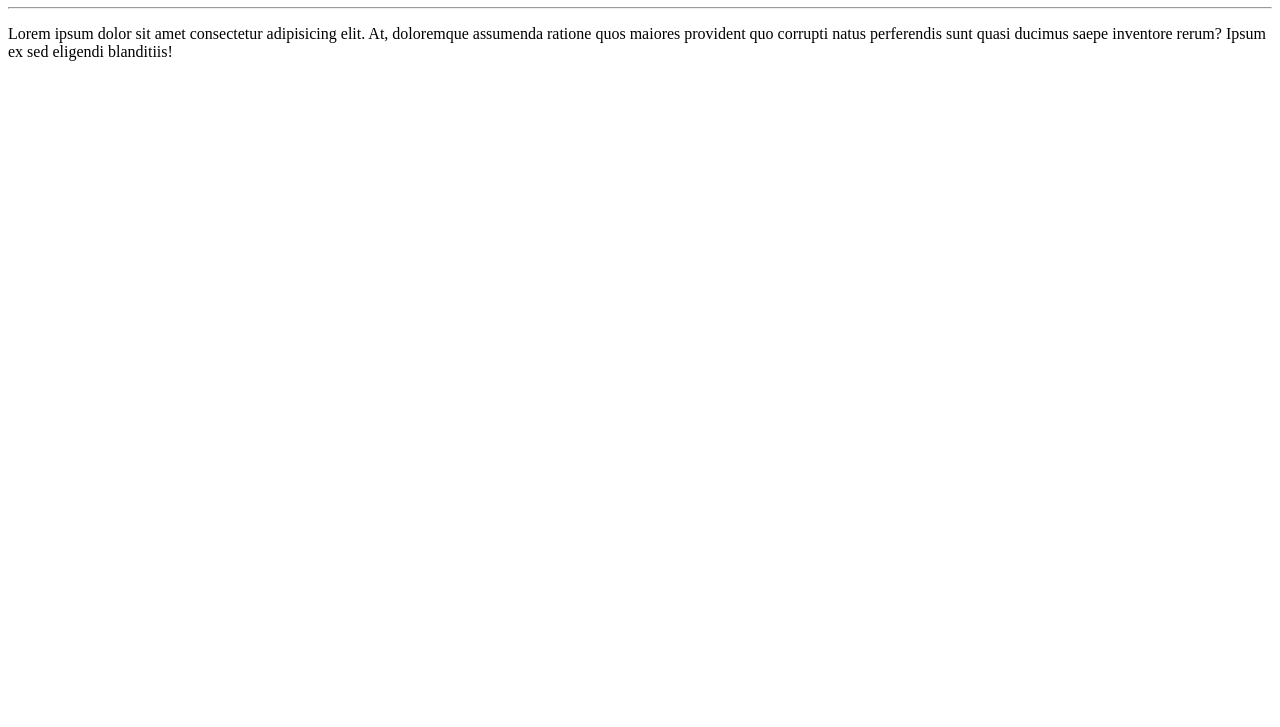
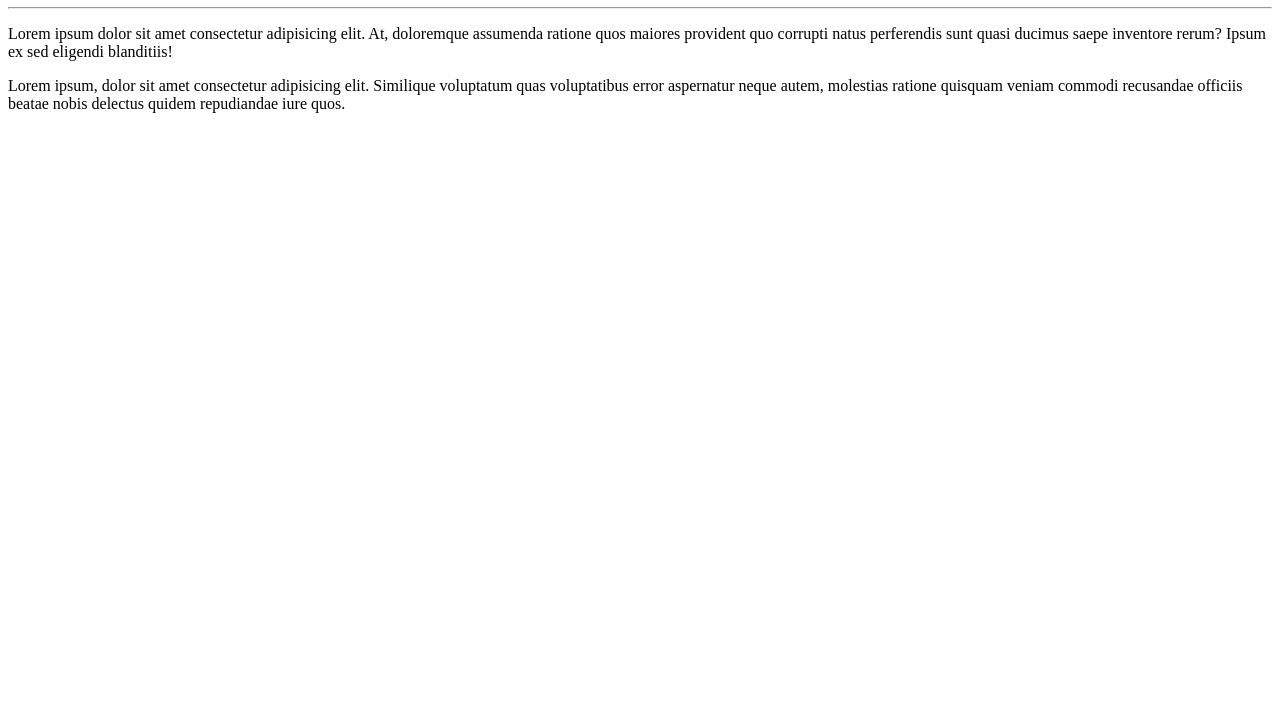
Before and after one commit to MarceloJr-developer/Ola-Mundo, a plain HTML site: page site-exemplo/index.html in a window 1280 px wide. Shown: the part 73-800 px from the top of the page. Drawn offline with Linux system fonts and the light colour scheme.

Commit message:
adicionei um paragrafo

```diff
--- a/site-exemplo/index.html
+++ b/site-exemplo/index.html
@@ -9,5 +9,6 @@
     <h1>Olá, mundo!</h1>
     <hr>
     <p>Lorem ipsum dolor sit amet consectetur adipisicing elit. At, doloremque assumenda ratione quos maiores provident quo corrupti natus perferendis sunt quasi ducimus saepe inventore rerum? Ipsum ex sed eligendi blanditiis!</p>
+    <p>Lorem ipsum, dolor sit amet consectetur adipisicing elit. Similique voluptatum quas voluptatibus error aspernatur neque autem, molestias ratione quisquam veniam commodi recusandae officiis beatae nobis delectus quidem repudiandae iure quos.</p>
 </body>
 </html>
```
